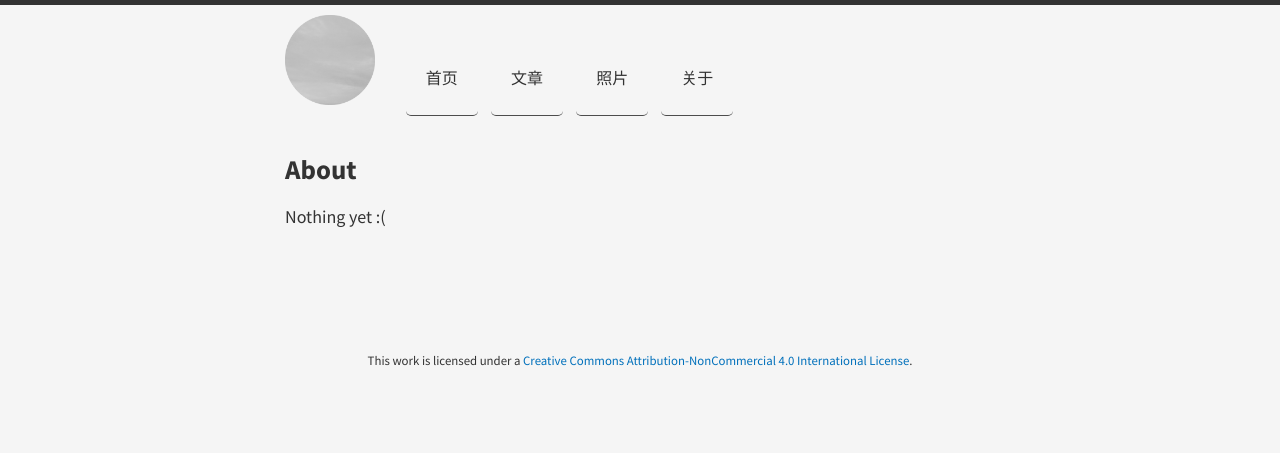
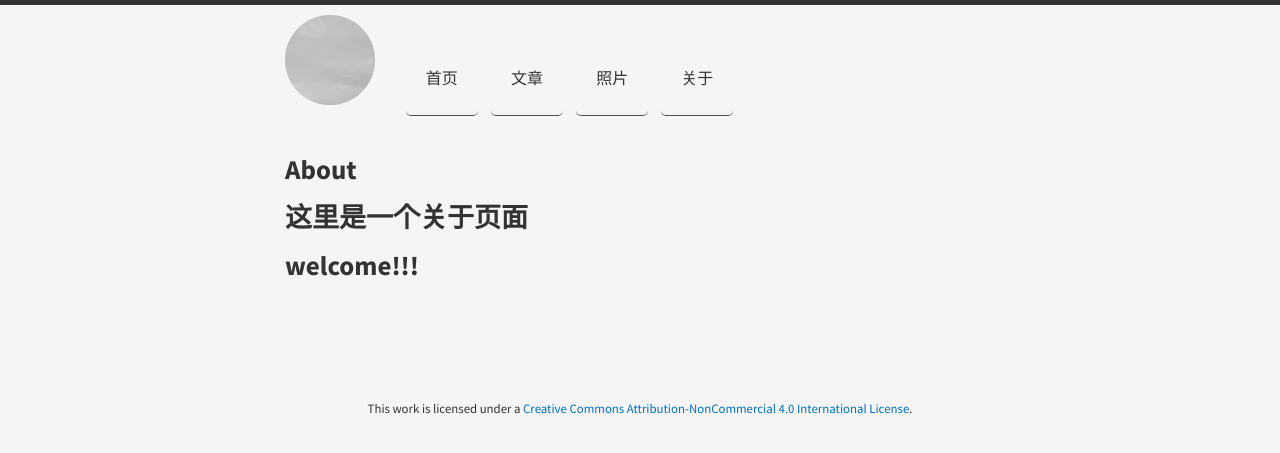
Before and after one commit to hlowd/hlowd.github.io, a Jekyll site: the page built from about/index.md, in a window 1280 px wide. Shown: the top 453 px of the page. Built offline with Jekyll 4.4.1, drawn with Linux system fonts in a browser that asks for light colours; nearby versions of some CDN libraries.

Commit message:
Update index.md

```diff
--- a/about/index.md
+++ b/about/index.md
@@ -3,4 +3,12 @@ layout: page
 title: About
 ---
 
-Nothing yet :(
+## 这里是一个关于页面
+
+
+
+
+
+
+
+# welcome!!!
```
